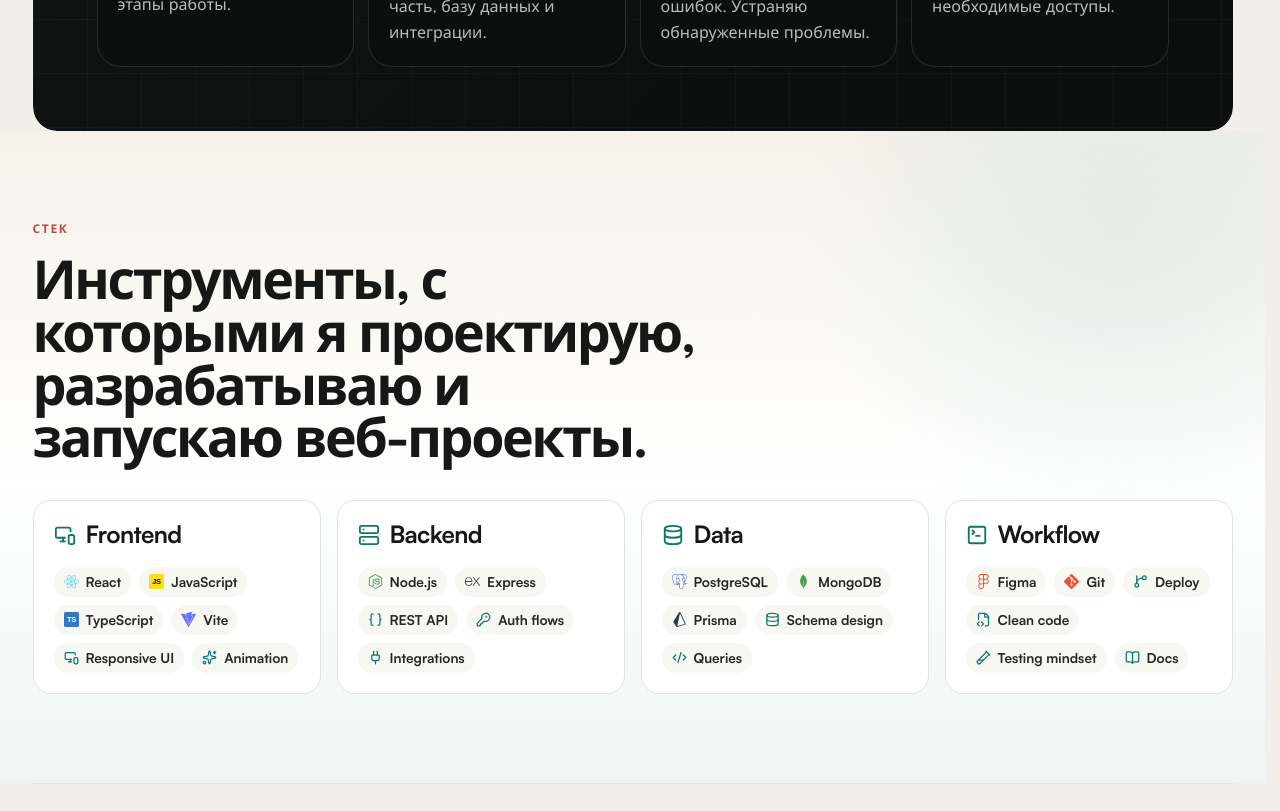
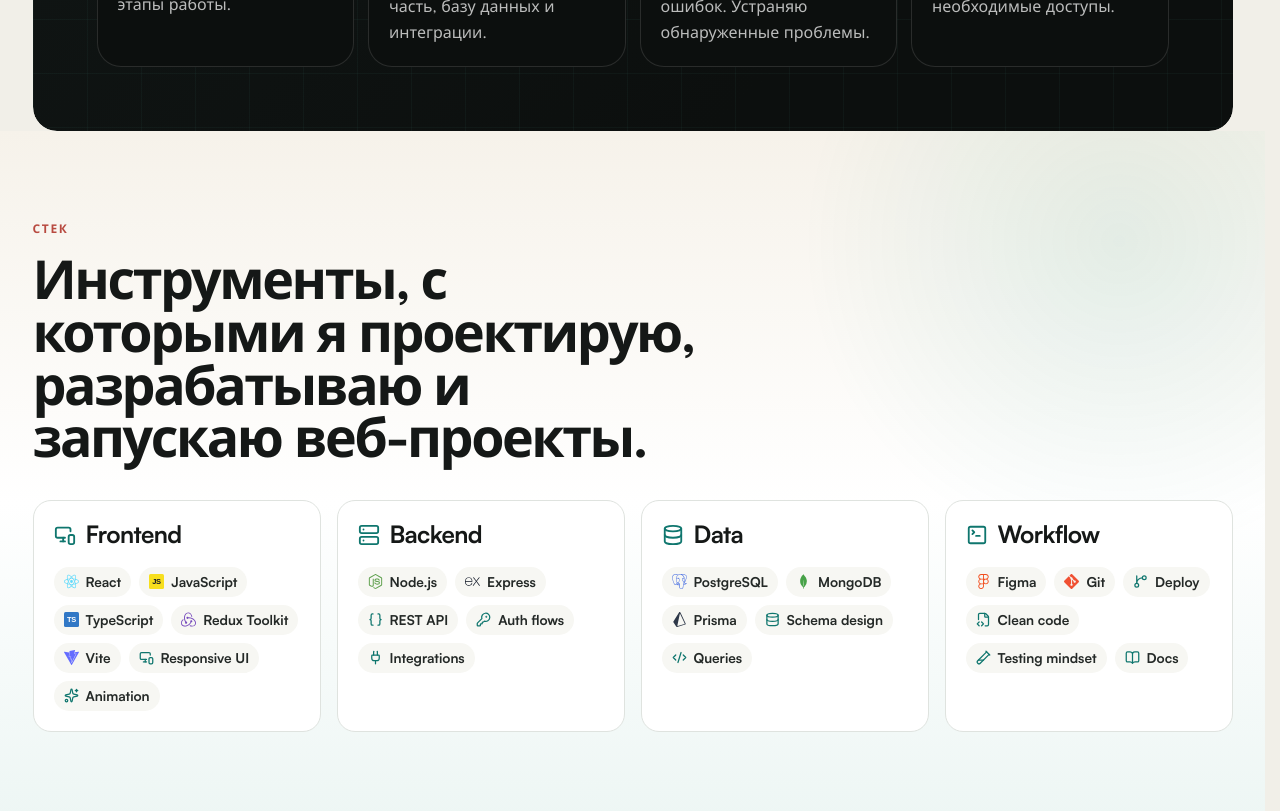
Before and after one commit to Aleks-man/portfolio, a React (Vite) app: page /services in a window 1280 px wide. Shown: the part 4000-4811 px from the top of the page. Built offline with nearby package versions, Linux system fonts and the light colour scheme; no server answers.

Commit message:
feat: add Redux Toolkit to frontend stack

```diff
--- a/src/components/StackSection.tsx
+++ b/src/components/StackSection.tsx
@@ -23,6 +23,7 @@
   SiPostgresql,
   SiPrisma,
   SiReact,
+  SiRedux,
   SiVite,
 } from 'react-icons/si'
 import type { PortfolioContent, StackIconId } from '../content/portfolio'
@@ -100,6 +101,7 @@
   React: SiReact,
   JavaScript: JavaScriptIcon,
   TypeScript: TypeScriptIcon,
+  'Redux Toolkit': SiRedux,
   Vite: SiVite,
   'Responsive UI': MonitorSmartphone,
   Animation: Sparkles,
@@ -125,6 +127,7 @@
   React: '#61dafb',
   JavaScript: '#f7df1e',
   TypeScript: '#3178c6',
+  'Redux Toolkit': '#764abc',
   Vite: '#646cff',
   'Node.js': '#5fa04e',
   Express: '#111827',
--- a/src/content/portfolio.en.ts
+++ b/src/content/portfolio.en.ts
@@ -286,7 +286,7 @@
         {
           id: "frontend",
           title: "Frontend",
-          items: ["React", "JavaScript", "TypeScript", "Vite", "Responsive UI", "Animation"],
+          items: ["React", "JavaScript", "TypeScript", "Redux Toolkit", "Vite", "Responsive UI", "Animation"],
         },
         {
           id: "backend",
--- a/src/content/portfolio.ru.ts
+++ b/src/content/portfolio.ru.ts
@@ -299,7 +299,7 @@
         {
           id: "frontend",
           title: "Frontend",
-          items: ["React", "JavaScript", "TypeScript", "Vite", "Responsive UI", "Animation"],
+          items: ["React", "JavaScript", "TypeScript", "Redux Toolkit", "Vite", "Responsive UI", "Animation"],
         },
         {
           id: "backend",
```
